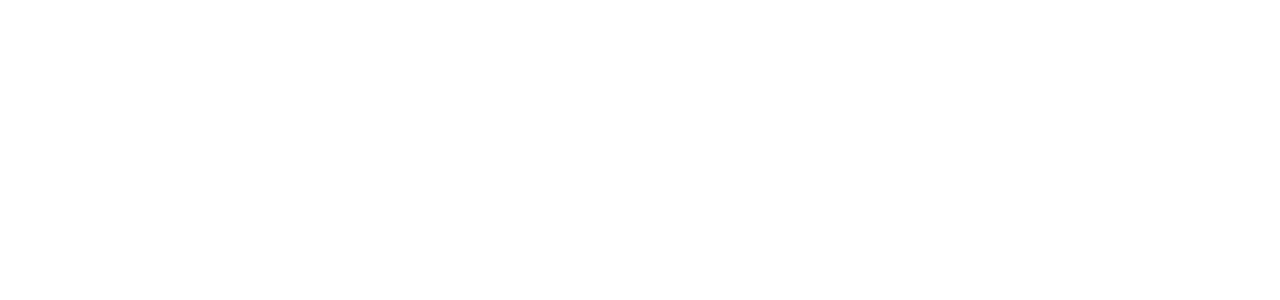
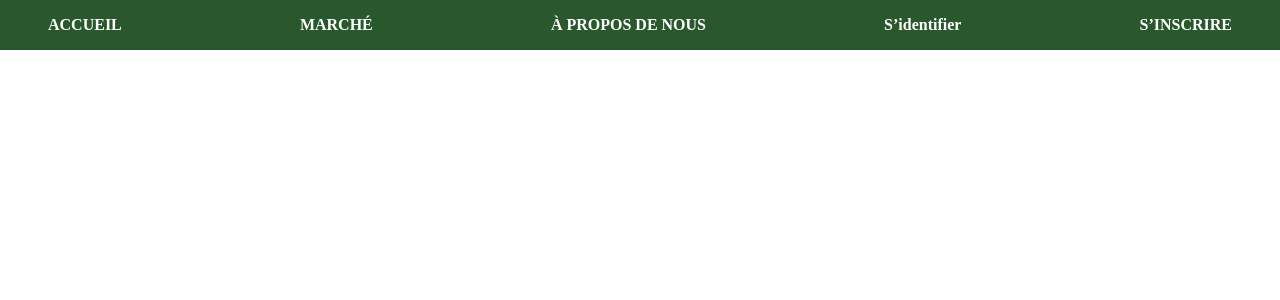
Before and after one commit to Husseina24321/AgriMai-P, a PHP site: page /app/Views/home.phtml in a window 1280 px wide. Before the commit the part shown is empty. Shown: the top 300 px of the page. Run offline with PHP 8.4, Linux system fonts and the light colour scheme.

Commit message:
Enregistrement 2

```diff
--- a/app/Views/home.phtml
+++ b/app/Views/home.phtml
@@ -1 +1,21 @@
-<?php
+<!DOCTYPE html>
+<html lang="fr">
+<head>
+    <meta charset="utf-8" />
+    <title>ri Mai</title>
+    <link rel="stylesheet" href="../../assets/styles/css/style.css">
+</head>
+<body>
+<header>
+    <nav class="nav-bar">
+        <ul>
+            <li><a>ACCUEIL</a></li>
+            <li><a>MARCHÉ</a></li>
+            <li><a>À PROPOS DE NOUS</a></li>
+            <li><a>S’identifier</a></li>
+            <li><a>S’INSCRIRE</a></li>
+        </ul>
+    </nav>
+</header>
+</body>
+</html>
--- a/app/Views/layout.phtml
+++ b/app/Views/layout.phtml
@@ -3,10 +3,6 @@
     <head>
         <meta charset="utf-8" />
         <title> AgriMai </title>
-        <link rel="stylesheet" href="assets/styles/sass/style.css">
+        <link rel="stylesheet" href="../assets/styles/sass/style.css">
     </head>
-    <body>
-    <section>
-    </section>
-    </body>
 </html>
--- /dev/null
+++ b/app/Views/templates/layout.phtml
@@ -0,0 +1 @@
+<?php
--- a/assets/styles/css/style.css
+++ b/assets/styles/css/style.css
@@ -5,8 +5,6 @@ html {
 body {
   margin: 0;
   min-height: 100vh;
-  background-color: #F5F5DC;
-  color: aqua;
 }
 
 .container {
@@ -15,4 +13,27 @@ body {
   padding: 4rem;
 }
 
+header {
+  background-color: #28582B;
+  padding: 1rem 2rem;
+}
+header nav ul {
+  list-style: none;
+  display: flex;
+  justify-content: space-between;
+  margin: 0;
+  padding: 0;
+}
+header nav li {
+  margin: 0 1rem;
+}
+header nav a {
+  color: #FFFFFF;
+  text-decoration: none;
+  font-weight: bold;
+}
+header nav a:hover {
+  color: #E2801D;
+}
+
 /*# sourceMappingURL=style.css.map */
--- a/assets/styles/sass/base/_base.scss
+++ b/assets/styles/sass/base/_base.scss
@@ -1,3 +1,5 @@
+
+
 html {
   font-size:16px;
 }
@@ -5,8 +7,6 @@ html {
 body {
   margin:0;
   min-height: 100vh;
-  background-color:#F5F5DC;
-  color: aqua;
 }
 .container{
   max-width: 1200px;
--- a/assets/styles/sass/layouts/_home.scss
+++ b/assets/styles/sass/layouts/_home.scss
@@ -0,0 +1,2 @@
+@use "../vars/colors" as *;
+@use "../partials/header"as *;
--- a/assets/styles/sass/partials/_header.scss
+++ b/assets/styles/sass/partials/_header.scss
@@ -0,0 +1,30 @@
+@use "../vars/colors" as *;
+
+header {
+  background-color: $color2; // vert
+  padding: 1rem 2rem;
+
+  nav {
+    ul {
+      list-style: none;
+      display: flex;
+      justify-content: space-between;
+      margin: 0;
+      padding: 0;
+    }
+
+    li {
+      margin: 0 1rem;
+    }
+
+    a {
+      color: $color3; // texte blanc
+      text-decoration: none;
+      font-weight: bold;
+
+      &:hover {
+        color: $color7; // orange au survol
+      }
+    }
+  }
+}
--- a/assets/styles/sass/style.scss
+++ b/assets/styles/sass/style.scss
@@ -1,17 +1,17 @@
-@import "vars/colors";
-@import "vars/fonts";
-@import "base/base";
-@import "partials/footer";
-@import "partials/header";
-@import "partials/navbar";
-@import "layouts/about";
-@import "layouts/contact";
-@import "layouts/faq";
-@import "layouts/home";
-@import "layouts/login";
-@import "layouts/order";
-@import "layouts/products";
-@import "layouts/register";
-@import "components/arrow";
-@import "components/buttons";
-@import "components/link";
+@use "vars/colors" as *;
+@use "vars/fonts"as *;
+@use "base/base"as *;
+@use "partials/footer"as *;
+@use "partials/header"as *;
+@use "partials/navbar"as *;
+@use "layouts/about"as *;
+@use "layouts/contact"as *;
+@use "layouts/faq"as *;
+@use "layouts/home"as *;
+@use "layouts/login"as *;
+@use "layouts/order"as *;
+@use "layouts/products"as *;
+@use "layouts/register"as *;
+@use "components/arrow"as *;
+@use "components/buttons"as *;
+@use "components/link"as *;
--- a/assets/styles/sass/vars/_colors.scss
+++ b/assets/styles/sass/vars/_colors.scss
@@ -1 +1,7 @@
 $color1: #F5F5DC;
+$color2: #28582B;
+$color3: #FFFFFF;
+$color4: #000000;
+$color5: #5F5628;
+$color7: #E2801D;
+$color8: #285829;
--- a/assets/styles/sass/vars/_fonts.scss
+++ b/assets/styles/sass/vars/_fonts.scss
@@ -0,0 +1,24 @@
+@mixin montserrat($weight: 700, $style: normal, $size: 40px) {
+  font-family: "Montserrat", sans-serif;
+  font-optical-sizing: auto;
+  font-weight: $weight;
+  font-style: $style;
+  font-variation-settings: "wdth" 100;
+  font-size: $size;
+};
+@mixin roboto($weight: 700, $style: normal, $size: 40px) {
+  font-family: "Roboto", sans-serif;
+  font-optical-sizing: auto;
+  font-weight: $weight;
+  font-style: $style;
+  font-variation-settings: "wdth" 100;
+  font-size: $size;
+};
+@mixin inter($weight: 700, $style: normal, $size: 40px) {
+  font-family: "Inter", sans-serif;
+  font-optical-sizing: auto;
+  font-weight: $weight;
+  font-style: $style;
+  font-variation-settings: "wdth" 100;
+  font-size: $size;
+}
```
Also changed, not shown: app/Views/contact.phtml (+8 -1 lines), app/Views/faq.phtml (+8 -1 lines), app/Views/login.phtml (+8 -1 lines), app/Views/order.phtml (+8 -1 lines), app/Views/products.phtml (+8 -1 lines), app/Views/register.phtml (+8 -1 lines), index.html (deleted, +0 -13 lines), index.php (added, +9 -0 lines), 1 other file.
